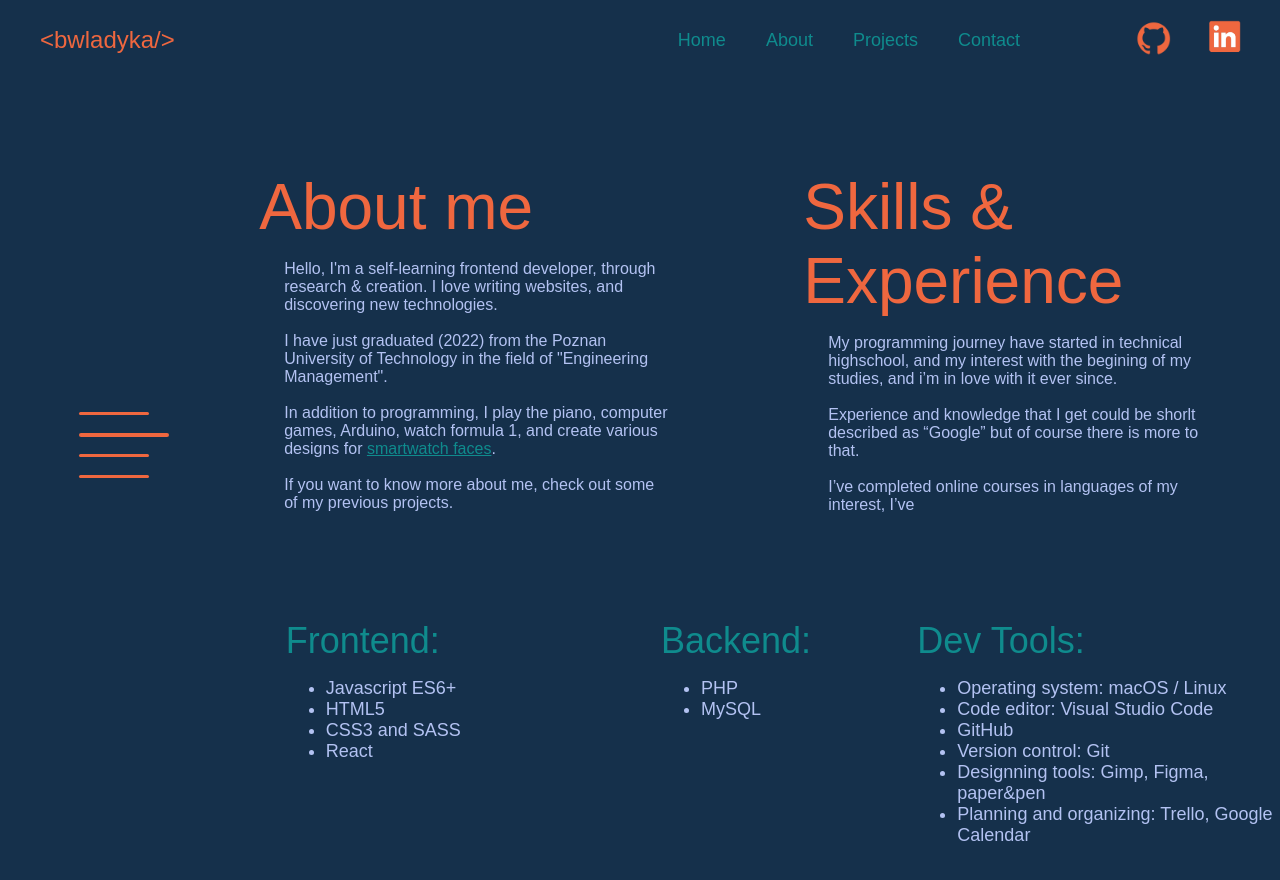
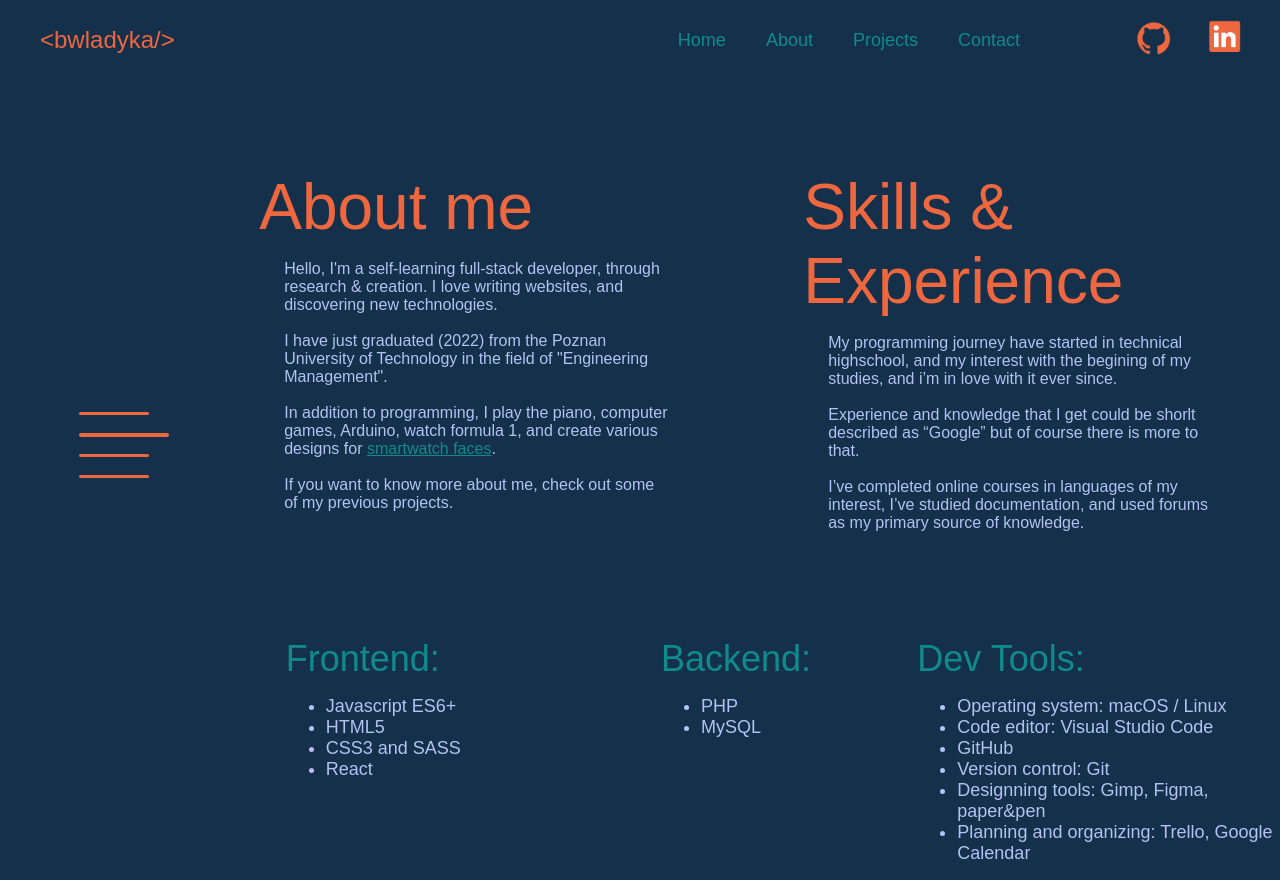
Before and after one commit to AlienQbw/portfolio-react, a React (Create React App) app: page /about in a window 1280 px wide. Built offline with nearby package versions, Linux system fonts and the light colour scheme.

Commit message:
about.js - description update

```diff
--- a/src/views/about/About.js
+++ b/src/views/about/About.js
@@ -9,9 +9,9 @@ const About = () => {
             <h1>About me</h1>
             <div className="paragraph">
               <p>
-                Hello, I'm a self-learning frontend developer, through research
-                & creation. I love writing websites, and discovering new
-                technologies.
+                Hello, I'm a self-learning full-stack developer, through
+                research & creation. I love writing websites, and discovering
+                new technologies.
                 <br />
                 <br />
                 I have just graduated (2022) from the Poznan University of
@@ -45,10 +45,13 @@ const About = () => {
                 <br />
                 <br />
                 I’ve completed online courses in languages of my interest, I’ve
+                studied documentation, and used forums as my primary source of
+                knowledge.
               </p>
             </div>
           </div>
         </div>
+        {/* TODO: icons, representing tech? */}
         <div className="skills-container">
           <h2>Frontend:</h2>
           <ul>
```
